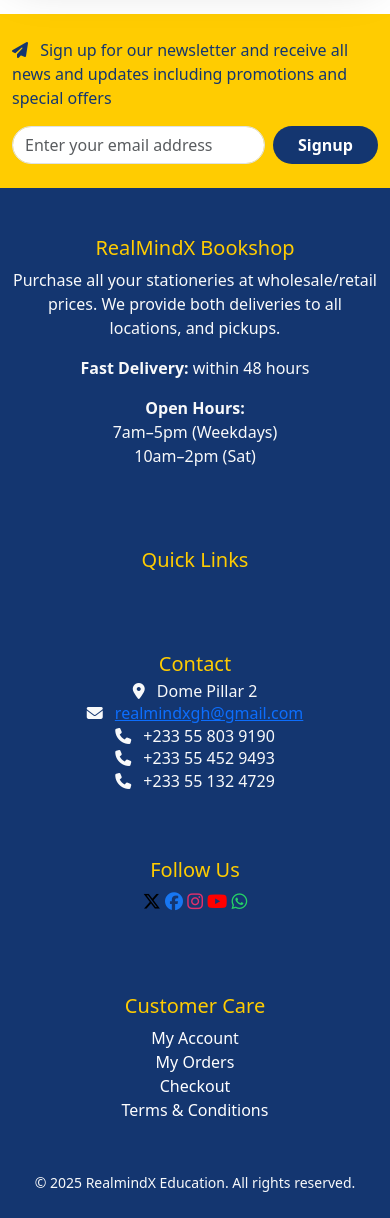
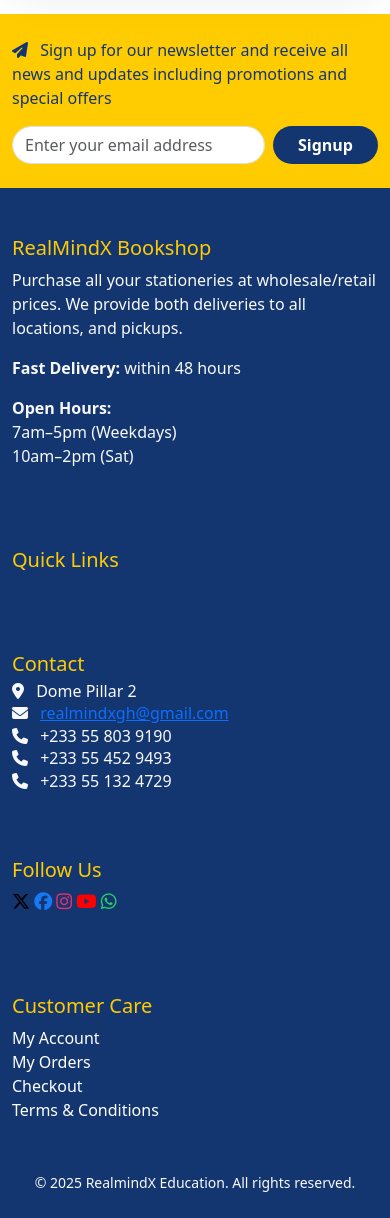
Before and after one commit to EmmanuelDanso1/RealmindX_mall, a Flask app: page /contact in a window 390 px wide. Shown: the part 923-2141 px from the top of the page. Run offline with Flask 3, Linux system fonts and the light colour scheme; parts of the project's set-up code (start-up, migrations or seed data) failed here and were passed over; some libraries are stand-ins or nearby versions.

Commit message:
new update

```diff
--- a/e_commerce/templates/index.html
+++ b/e_commerce/templates/index.html
@@ -162,7 +162,7 @@
     <div class="row gy-5" style="row-gap: 1rem !important;">
 
       <!-- RealMindX Bookshop -->
-      <div class="col-lg-3 col-md-6 text-md-start text-center">
+      <div class="col-lg-3 col-md-6 text-md-start">
         <h5 class="footer-title" style="color: #ffcc01;">RealMindX Bookshop</h5>
         <p>Purchase all your stationeries at wholesale/retail prices. We provide both deliveries to all locations, and pickups.</p>
         <p><strong>Fast Delivery:</strong> within 48 hours</p>
@@ -170,7 +170,7 @@
       </div>
 
       <!-- Find It Fast -->
-      <div class="col-lg-3 col-md-6 text-md-start text-center">
+      <div class="col-lg-3 col-md-6 text-md-start">
         <h5 class="footer-title" style="color: #ffcc01;">Quick Links</h5>
         <ul class="list-unstyled">
           {% for cat in categories %}
@@ -188,7 +188,7 @@
       </div>
 
       <!-- Contact -->
-      <div class="col-lg-3 col-md-6 text-md-start text-center" style="line-height: 1.2;">
+      <div class="col-lg-3 col-md-6 text-md-start" style="line-height: 1.2;">
         <h5 class="footer-title" style="color: #ffcc01; margin-bottom: 0.4rem;">Contact</h5>
         <p style="margin-bottom: 0.2rem;"><i class="fa fa-map-marker-alt me-2"></i> Dome Pillar 2</p>
         <p style="margin-bottom: 0.2rem;"><i class="fa fa-envelope me-2"></i> <a href="mailto:realmindxgh@gmail.com">realmindxgh@gmail.com</a></p>
@@ -199,7 +199,7 @@
 
 
       <!-- Follow Us -->
-      <div class="col-lg-3 col-md-6 text-md-start text-center">
+      <div class="col-lg-3 col-md-6 text-md-start">
         <h5 class="footer-title" style="color: #ffcc01;">Follow Us</h5>
         <div class="social-icons mb-3">
           <a href="https://x.com/RealMindXgh" target="_blank"  style="text-decoration:none;"> <i class="fa-brands fa-x-twitter" style="color:#000000; font-size:18px; "></i> </a>
@@ -211,7 +211,7 @@
       </div>
 
       <!-- Customer Care -->
-      <div class="col-lg-3 col-md-6 text-md-start text-center">
+      <div class="col-lg-3 col-md-6 text-md-start">
         <h5 class="footer-title" style="color: #ffcc01;">Customer Care</h5>
         <ul class="list-unstyled">
           <li><a href="{{ url_for('auth.login') }}" class="text-white" style="text-decoration: none;">My Account</a></li>
```
Also changed, not shown: e_commerce/static/main.css (+0 -14 lines).
